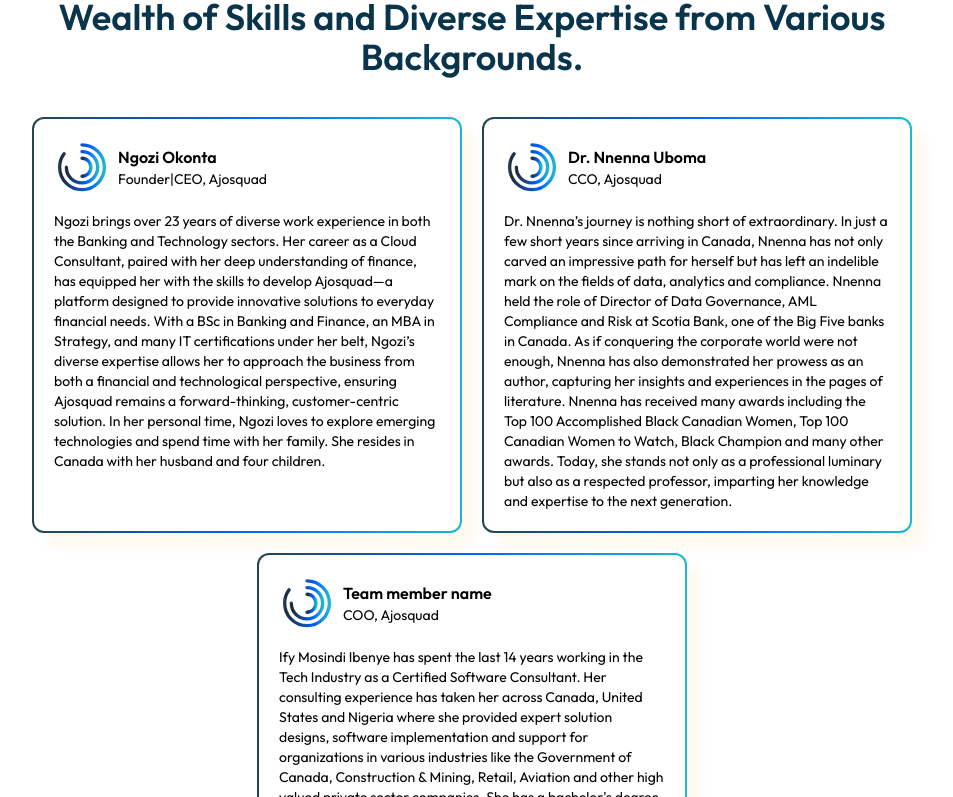
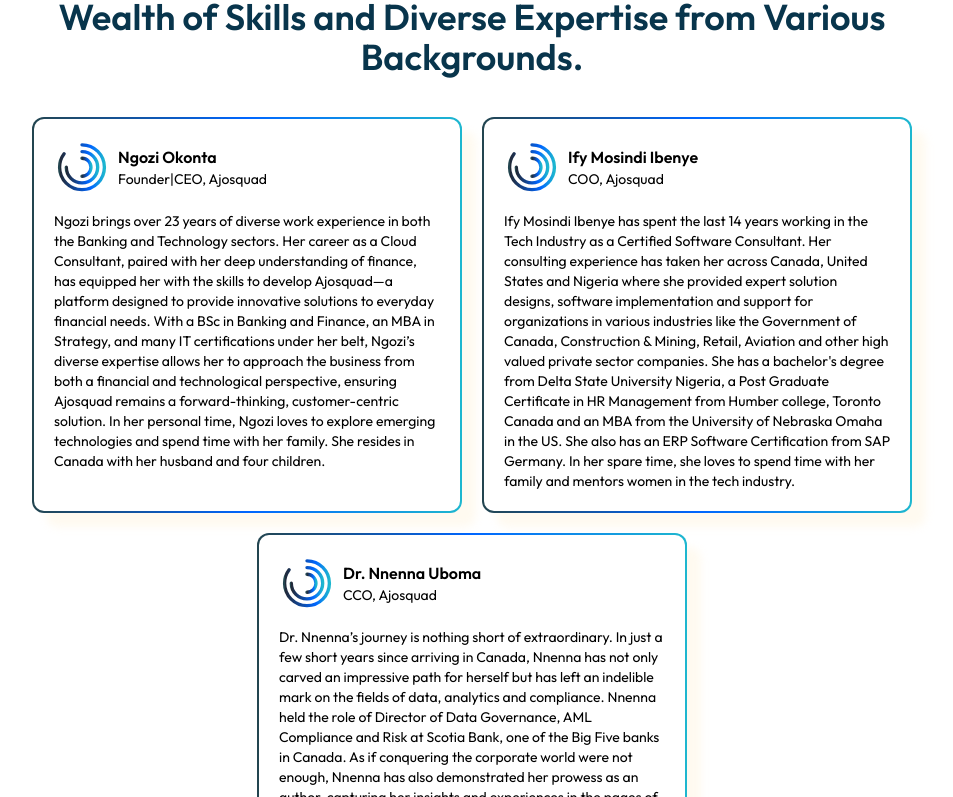
Before and after one commit to gammadefi/ajosquad-website, a Next.js app: page /about in a window 1280 px wide. Shown: the part 3483-4280 px from the top of the page, without its empty margins (168-1121 px from the left). Built offline with nearby package versions, Linux system fonts and the light colour scheme.

Commit message:
"Updated Team.tsx by reordering and modifying team member cards, and updated Hero2.tsx by changing the video source URL."

```diff
--- a/src/sections/AboutPage/Team.tsx
+++ b/src/sections/AboutPage/Team.tsx
@@ -35,8 +35,19 @@
               image={ChartIcon}
             />
           </Slide>
+          <Slide direction="up" triggerOnce className='w-full md:w-auto'>
+            <TeamCard
+              name='Ify Mosindi Ibenye'
+              description='Ify Mosindi Ibenye has spent the last 14 years working in the Tech Industry as a Certified Software Consultant. Her consulting experience has taken her across Canada, United States and Nigeria where she provided expert solution designs, software implementation and support for organizations in various industries like the Government of Canada,
+              Construction & Mining, Retail, Aviation and other high valued private sector companies.
+              She has a bachelor&apos;s degree from Delta State University Nigeria, a Post Graduate Certificate in HR Management from Humber college, Toronto Canada and an MBA from the University of Nebraska Omaha in the US. She also has an ERP Software Certification from SAP Germany.
+              In her spare time, she loves to spend time with her family and mentors women in the tech industry.'
+              role='COO,  Ajosquad'
+              image={ChartIcon}
+            />
+          </Slide>
 
-          <Slide direction="up" triggerOnce className='w-full md:w-auto'>
+          <Slide direction="right" triggerOnce className='w-full md:w-auto'>
             <TeamCard
               name='Dr. Nnenna Uboma'
               description='Dr. Nnenna’s journey is nothing short of extraordinary. In just a few short years since arriving in Canada, Nnenna has not only carved an impressive path for herself but has left an indelible mark on the fields of data, analytics and compliance. Nnenna held the role of Director of Data Governance, AML Compliance and Risk at Scotia Bank, one of the Big Five banks in Canada.
@@ -46,17 +57,7 @@
               image={ChartIcon}
             />
           </Slide>
-          <Slide direction="right" triggerOnce className='w-full md:w-auto'>
-            <TeamCard
-              name='Team member name'
-              description='Ify Mosindi Ibenye has spent the last 14 years working in the Tech Industry as a Certified Software Consultant. Her consulting experience has taken her across Canada, United States and Nigeria where she provided expert solution designs, software implementation and support for organizations in various industries like the Government of Canada,
-              Construction & Mining, Retail, Aviation and other high valued private sector companies.
-              She has a bachelor&apos;s degree from Delta State University Nigeria, a Post Graduate Certificate in HR Management from Humber college, Toronto Canada and an MBA from the University of Nebraska Omaha in the US. She also has an ERP Software Certification from SAP Germany.
-              In her spare time, she loves to spend time with her family and mentors women in the tech industry.'
-              role='COO,  Ajosquad'
-              image={ChartIcon}
-            />
-          </Slide>
+
 
           {/*
 
--- a/src/sections/Hompage/Hero2.tsx
+++ b/src/sections/Hompage/Hero2.tsx
@@ -8,7 +8,7 @@
         <div className='relative box'>
             <div className='box'>
                 <video className='w-full h-[80vh] md:h-[100vh] lg:h-[100vh]' loop autoPlay muted id="bg-video">
-                    <source src="https://res.cloudinary.com/dldwasfdl/video/upload/v1728714843/5402988_Coll_wavebreak_Human_Representation_1280x720_eljn6d.mp4" />
+                    <source src="https://res.cloudinary.com/dldwasfdl/video/upload/v1728763118/2476159_Saving_Money_3840x2160_qq1jwx.mp4" />
                 </video>
                 <div className='w-full px-3  md:px-8 lg:px-[96px] h-[80vh] md:h-[100vh] lg:h-[100vh] flex justify-center items-center bg-black bg-opacity-30'>
                     <Fade direction="down" triggerOnce>
```
